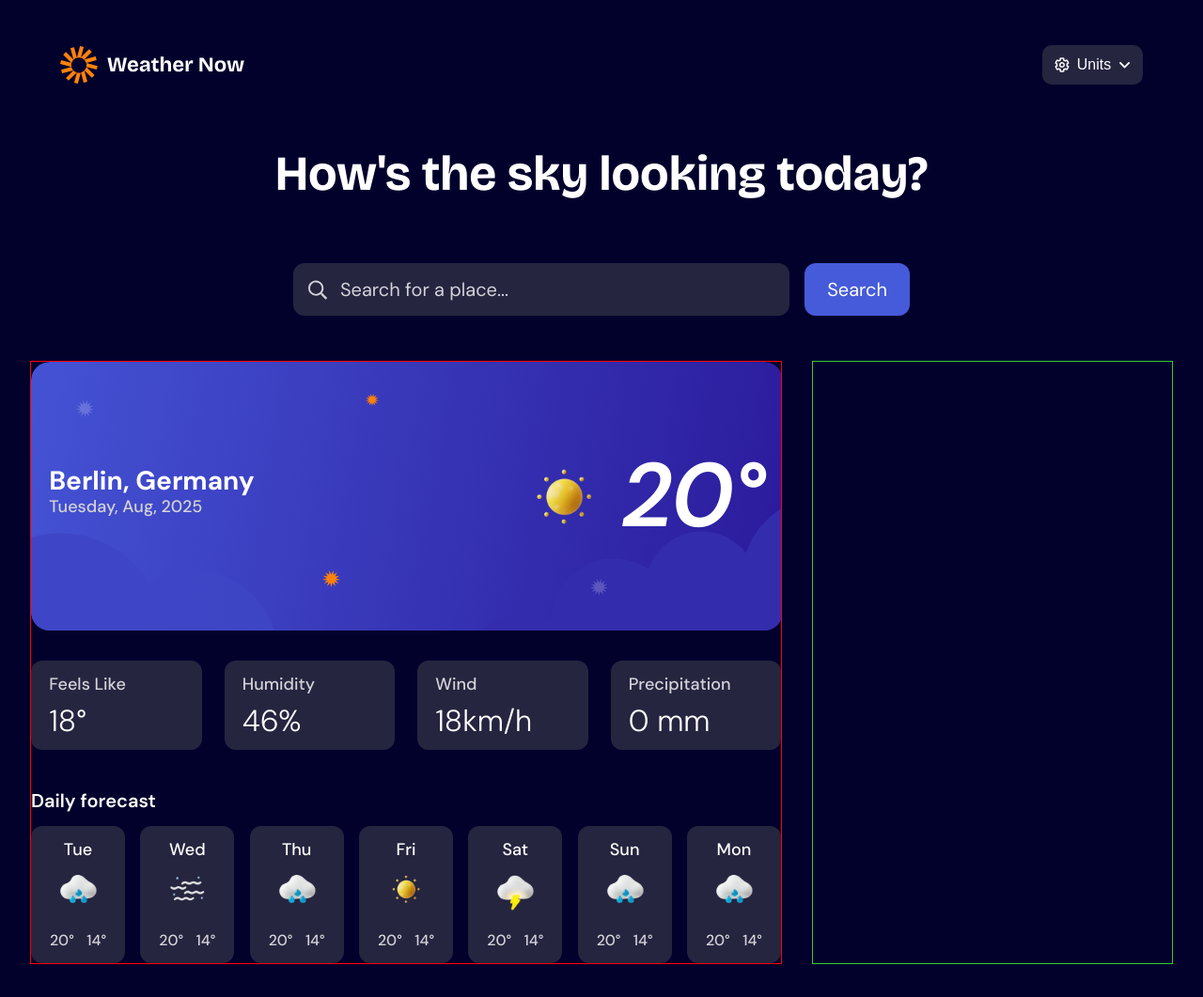
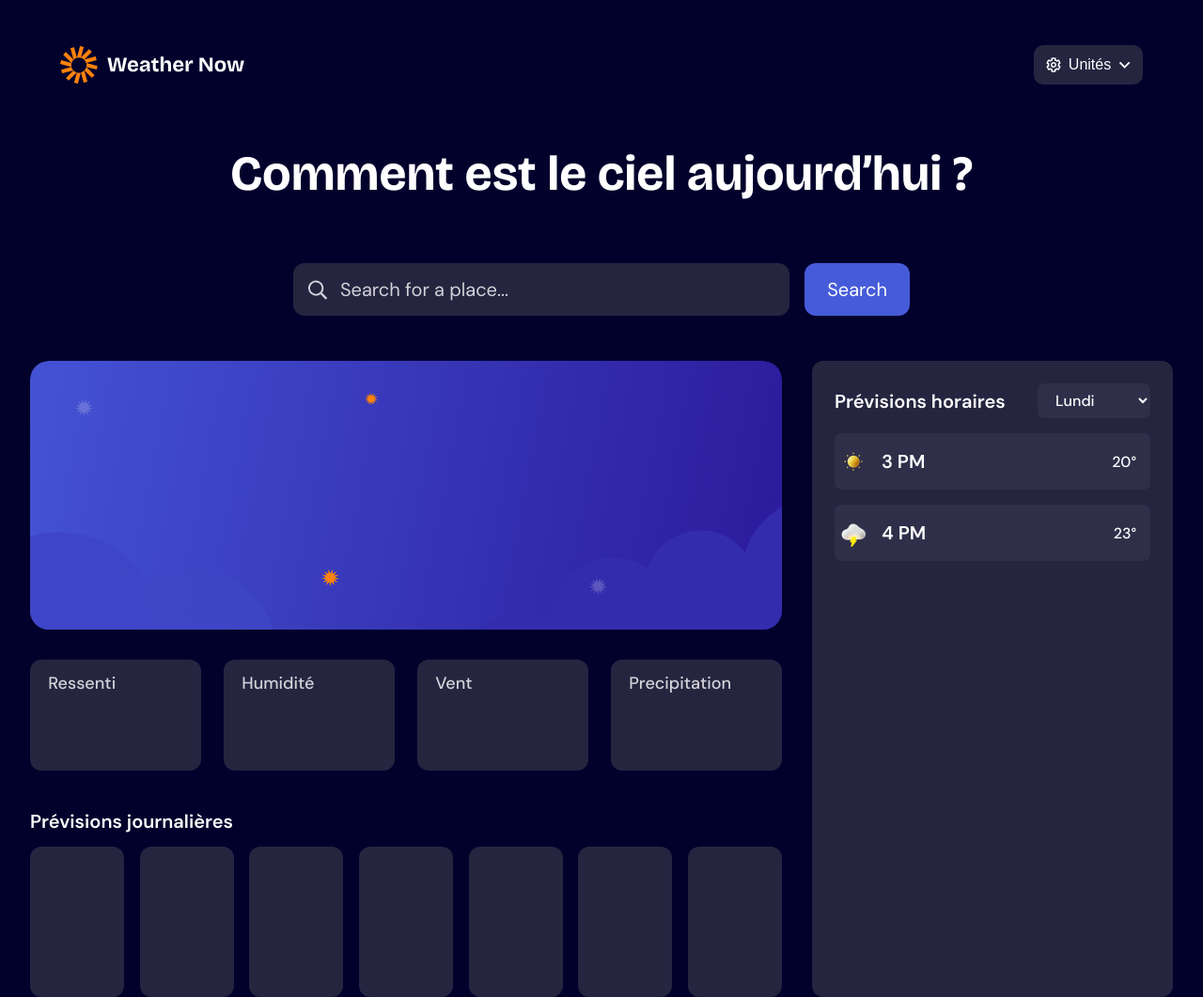
Before and after one commit to EdouardHrgt/weather-app, a plain HTML site: page index.html in a window 1280 px wide. Shown: the whole page at 94% size. Before the commit the page ends 1026 px from the top, so only its background shows below. Drawn offline with nearby package versions, Linux system fonts and the light colour scheme.

Commit message:
WiP right column - hourly forecasts HTML & CSS part

```diff
--- a/index.html
+++ b/index.html
@@ -4,22 +4,20 @@
 <head>
   <meta charset="UTF-8" />
   <meta name="viewport" content="width=device-width, initial-scale=1.0" />
-    <link rel="icon" type="image/png" sizes="32x32"
-      href="./assets/images/favicon-32x32.png" />
+  <link rel="icon" type="image/png" sizes="32x32" href="./assets/images/favicon-32x32.png" />
   <link rel="preconnect" href="https://fonts.googleapis.com" />
   <link rel="preconnect" href="https://fonts.gstatic.com" crossorigin />
   <link
     href="https://fonts.googleapis.com/css2?family=Bricolage+Grotesque:opsz,wght@12..96,200..800&family=DM+Sans:ital,opsz,wght@0,9..40,100..1000;1,9..40,100..1000&display=swap"
     rel="stylesheet" />
-    <title>Frontend Mentor | Weather app</title>
+  <title>Frontend Mentor | Weather app by Edh</title>
   <link rel="stylesheet" href="style.css" />
   <script src="./app.js" defer></script>
 </head>
 
 <body>
   <header>
-      <svg xmlns="http://www.w3.org/2000/svg" width="197" height="40"
-        fill="none" viewBox="0 0 197 40">
+    <svg xmlns="http://www.w3.org/2000/svg" width="197" height="40" fill="none" viewBox="0 0 197 40">
       <g clip-path="url(#a)">
         <path fill="#FF820A"
           d="M25.093 1.054 21.16 0l-3.315 12.37-2.992-11.168-3.933 1.054 3.233 12.066L6.1 6.269l-2.88 2.88 8.834 8.832-11-2.947L0 18.967l12.019 3.22a8.144 8.144 0 1 1 15.869-.011l10.922 2.926 1.054-3.933-12.066-3.233 11-2.947-1.054-3.934-12.066 3.234 8.053-8.053-2.88-2.88-8.71 8.711 2.952-11.013Z" />
@@ -35,118 +33,135 @@
       </defs>
     </svg>
     <div class="units">
-        <svg xmlns="http://www.w3.org/2000/svg" width="16" height="16"
-          fill="none" viewBox="0 0 16 16">
+      <svg xmlns="http://www.w3.org/2000/svg" width="16" height="16" fill="none" viewBox="0 0 16 16">
         <path fill="#fff"
           d="M14.125 7.406c.031.407.031.813 0 1.188l1 .594a.74.74 0 0 1 .344.843c-.344 1.313-1.063 2.5-2 3.469-.25.219-.625.281-.906.125l-1-.594c-.25.188-.72.469-1.032.594v1.156a.733.733 0 0 1-.562.719A7.765 7.765 0 0 1 6 15.5c-.313-.063-.563-.406-.563-.719v-1.156a5.54 5.54 0 0 1-1.03-.594l-1 .594c-.282.156-.657.094-.907-.125-.938-.969-1.656-2.156-2-3.469a.74.74 0 0 1 .344-.844l1-.593c-.032-.156-.032-.406-.032-.594 0-.156 0-.406.032-.594l-1-.562A.74.74 0 0 1 .5 6c.344-1.313 1.063-2.5 2-3.469.25-.219.625-.281.906-.125l1 .594c.25-.188.719-.469 1.032-.594V1.25c0-.344.218-.625.562-.719a7.766 7.766 0 0 1 3.969 0c.312.063.562.406.562.719v1.156c.313.125.781.406 1.031.594l1-.594c.282-.156.657-.094.907.125.937.969 1.656 2.156 2 3.469a.74.74 0 0 1-.344.844l-1 .562Zm-1.656 2c.25-1.312.25-1.469 0-2.781l1.375-.781c-.188-.563-.688-1.375-1.063-1.813l-1.375.782c-.969-.844-1.125-.938-2.375-1.375V1.843C8.75 1.812 8.281 1.75 8 1.75c-.313 0-.781.063-1.063.094v1.593c-1.25.438-1.375.532-2.375 1.376L3.188 4.03c-.468.532-.812 1.157-1.062 1.813l1.375.781c-.25 1.313-.25 1.469 0 2.781l-1.375.781c.188.563.688 1.376 1.063 1.813l1.374-.781c.97.844 1.125.937 2.375 1.375v1.594c.282.03.75.093 1.063.093.281 0 .75-.062 1.031-.094v-1.593c1.25-.438 1.375-.531 2.375-1.375l1.375.781c.375-.438.875-1.25 1.063-1.813l-1.375-.78ZM8 5c1.625 0 3 1.375 3 3 0 1.656-1.375 3-3 3a3 3 0 0 1-3-3c0-1.625 1.344-3 3-3Zm0 4.5A1.5 1.5 0 0 0 9.5 8c0-.813-.688-1.5-1.5-1.5A1.5 1.5 0 0 0 6.5 8c0 .844.656 1.5 1.5 1.5Z" />
       </svg>
-        <p>Units</p>
-        <img src="./assets/images/icon-dropdown.svg"
-          alt="open the dropdown menu">
+      <p>Unités</p>
+      <img src="./assets/images/icon-dropdown.svg" alt="open the dropdown menu">
     </div>
   </header>
   <main>
-      <h1>How's the sky looking today?</h1>
+    <h1>Comment est le ciel aujourd’hui ?</h1>
     <form action id="myForm">
-        <input type="text" name="search" id="search"
-          placeholder="Search for a place...">
+      <input type="text" name="search" id="search" placeholder="Search for a place...">
       <input type="submit" value="Search" id="submit">
     </form>
-      <p class="temp"></p>
     <!-- *::: GRID :::* -->
     <section class="grid">
       <!-- all the left column -->
       <div class="left-col">
         <div class="town">
           <div class="town-name-date">
-              <h2 class="tp-4">Berlin, Germany</h2>
-              <p class="date tp-6">Tuesday, Aug, 2025</p>
+            <h2 class="tp-4 town-name"></h2>
+            <p class="date tp-6"></p>
           </div>
           <div class="temperature">
-              <img src="./assets/images/icon-sunny.webp" alt="Sunny day">
-              <p class="tp-1">20°</p>
+            <p class="tp-1"></p>
           </div>
         </div>
         <div class="metrix-wrapper">
           <div class="metrix">
-              <h3 class="tp-6">Feels Like</h3>
-              <p class="tp-3 feel-like">18°</p>
+            <h3 class="tp-6">Ressenti</h3>
+            <p class="tp-3 feel-like"></p>
           </div>
           <div class="metrix">
-              <h3 class="tp-6">Humidity</h3>
-              <p class="tp-3 humidity">46%</p>
+            <h3 class="tp-6">Humidité</h3>
+            <p class="tp-3 humidity"></p>
           </div>
           <div class="metrix">
-              <h3 class="tp-6">Wind</h3>
-              <p class="tp-3 wind">18km/h</p>
+            <h3 class="tp-6">Vent</h3>
+            <p class="tp-3 wind"></p>
           </div>
           <div class="metrix">
             <h3 class="tp-6">Precipitation</h3>
-              <p class="tp-3 precipitation">0 mm</p>
+            <p class="tp-3 precipitation"></p>
           </div>
         </div>
-          <h3 class="daily-title tp-5">Daily forecast</h3>
+        <h3 class="daily-title tp-5">Prévisions journalières</h3>
         <div class="days">
-            <div class="day tue">
-              <p class="tp-6">Tue</p>
-              <img src="./assets/images/icon-rain.webp" alt="rainy day">
+          <div class="day">
+            <p class="tp-6"></p>
             <div class="min-max-temperatures">
-                <p class="max-temp tp-7">20°</p>
-                <p class="min-temp tp-7">14°</p>
+              <p class="max-temp tp-7"></p>
+              <p class="min-temp tp-7"></p>
             </div>
           </div>
-            <div class="day wed">
-              <p class="tp-6">Wed</p>
-              <img src="./assets/images/icon-fog.webp" alt="rainy day">
+          <div class="day">
+            <p class="tp-6"></p>
             <div class="min-max-temperatures">
-                <p class="max-temp tp-7">20°</p>
-                <p class="min-temp tp-7">14°</p>
+              <p class="max-temp tp-7"></p>
+              <p class="min-temp tp-7"></p>
             </div>
           </div>
-            <div class="day thu">
-              <p class="tp-6">Thu</p>
-              <img src="./assets/images/icon-rain.webp" alt="rainy day">
+          <div class="day">
+            <p class="tp-6"></p>
             <div class="min-max-temperatures">
-                <p class="max-temp tp-7">20°</p>
-                <p class="min-temp tp-7">14°</p>
+              <p class="max-temp tp-7"></p>
+              <p class="min-temp tp-7"></p>
             </div>
           </div>
-            <div class="day fri">
-              <p class="tp-6">Fri</p>
-              <img src="./assets/images/icon-sunny.webp" alt="rainy day">
+          <div class="day">
+            <p class="tp-6"></p>
             <div class="min-max-temperatures">
-                <p class="max-temp tp-7">20°</p>
-                <p class="min-temp tp-7">14°</p>
+              <p class="max-temp tp-7"></p>
+              <p class="min-temp tp-7"></p>
             </div>
           </div>
-            <div class="day sat">
-              <p class="tp-6">Sat</p>
-              <img src="./assets/images/icon-storm.webp" alt="rainy day">
+          <div class="day">
+            <p class="tp-6"></p>
             <div class="min-max-temperatures">
-                <p class="max-temp tp-7">20°</p>
-                <p class="min-temp tp-7">14°</p>
+              <p class="max-temp tp-7"></p>
+              <p class="min-temp tp-7"></p>
             </div>
           </div>
-            <div class="day sun">
-              <p class="tp-6">Sun</p>
-              <img src="./assets/images/icon-rain.webp" alt="rainy day">
+          <div class="day">
+            <p class="tp-6"></p>
             <div class="min-max-temperatures">
-                <p class="max-temp tp-7">20°</p>
-                <p class="min-temp tp-7">14°</p>
+              <p class="max-temp tp-7"></p>
+              <p class="min-temp tp-7"></p>
             </div>
           </div>
-            <div class="day mon">
-              <p class="tp-6">Mon</p>
-              <img src="./assets/images/icon-rain.webp" alt="rainy day">
+          <div class="day">
+            <p class="tp-6"></p>
             <div class="min-max-temperatures">
-                <p class="max-temp tp-7">20°</p>
-                <p class="min-temp tp-7">14°</p>
+              <p class="max-temp tp-7"></p>
+              <p class="min-temp tp-7"></p>
             </div>
           </div>
         </div>
       </div>
       <!-- all the right column -->
-        <div class="right-col"></div>
+      <div class="right-col">
+        <div class="hourly-title-menu">
+          <h3 class="hourly-title tp-5">Prévisions horaires</h3>
+          <select id="hourly-days" name="hourly-days" class="tp-7">
+            <option value="Lundi">Lundi</option>
+            <option value="Mardi">Mardi</option>
+            <option value="Mardi">Mercredi</option>
+            <option value="Mardi">Jeudi</option>
+            <option value="Mardi">Vendredi</option>
+            <option value="Mardi">Samedi</option>
+            <option value="Mardi">Dimanche</option>
+          </select>
+        </div>
+        <div class="hourly-datas">
+          <div class="hourly">
+            <div>
+              <img src="./assets/images/icon-sunny.webp" alt="">
+              <p class="hourly-text tp-5">3 pm</p>
+            </div>
+            <p class="hourly-temp tp-7">20°</p>
+          </div>
+          <div class="hourly">
+            <div>
+              <img src="./assets/images/icon-storm.webp" alt="">
+              <p class="hourly-text tp-5">4 pm</p>
+            </div>
+            <p class="hourly-temp tp-7">23°</p>
+          </div>
+        </div>
+      </div>
     </section>
   </main>
 </body>
--- a/style.css
+++ b/style.css
@@ -217,12 +217,10 @@ input[type="submit"] {
 }
 
 .left-col {
-  border: 1px solid red;
   width: 800px;
 }
 
 .right-col {
-  border: 1px solid limegreen;
   width: 384px;
 }
 
@@ -249,12 +247,18 @@ input[type="submit"] {
 .temperature img {
   width: 120px;
   height: 120px;
+  transition: opacity 0.5s ease-in-out;
+  opacity: 1;
+}
+
+.temperature img.fade-out {
+  opacity: 0;
 }
 
 .date,
 .metrix h3 {
   color: var(--neutral-200);
-  margin-bottom: .7rem;
+  margin-bottom: 0.7rem;
 }
 
 .metrix-wrapper {
@@ -270,6 +274,7 @@ input[type="submit"] {
   background-color: var(--neutral-800);
   width: 100%;
   padding: 15px 1.2rem;
+  height: 118px;
 }
 
 .daily-title {
@@ -278,8 +283,7 @@ input[type="submit"] {
 }
 
 .days,
-.min-max-temperatures
- {
+.min-max-temperatures {
   display: flex;
   align-items: center;
   justify-content: space-between;
@@ -288,19 +292,80 @@ input[type="submit"] {
 .day {
   background-color: var(--neutral-800);
   border-radius: 12px;
-  padding: 15px 20px;
+  padding: 15px 7px;
   text-align: center;
+  height: 160px;
+  width: 100px;
 }
 
 .day img {
   width: 60px;
   height: 60px;
   margin-bottom: 15px;
+  margin-inline: auto;
 }
 
-.min-max-temperatures p {
+.min-temp {
   color: var(--neutral-200);
 }
+
+.max-temp {
+  color: var(--neutral-0);
+}
+
+/* ===== RIGHT COLUMN ===== */
+.right-col {
+  padding: 24px;
+  border-radius: 12px;
+  background-color: var(--neutral-800);
+}
+
+.hourly-title-menu {
+  display: flex;
+  justify-content: space-between;
+  align-items: center;
+  margin-bottom: 16px;
+}
+
+#hourly-days {
+  background-color: var(--neutral-700);
+  color: var(--neutral-0);
+  border: none;
+  cursor: pointer;
+  height: 37px;
+  width: 120px;
+  padding: 0 0 0 15px;
+  position: relative;
+  border-radius: 7px;
+}
+
+.hourly {
+  display: flex;
+  justify-content: space-between;
+  align-items: center;
+  max-width: 336px;
+  height: 60px;
+  border-radius: 7px;
+  background-color: var(--neutral-700);
+  padding-right: 15px;
+  margin-bottom: 16px;
+}
+
+.hourly >div {
+  display: flex;
+  align-items: center;
+  gap: 10px;
+}
+
+.hourly img {
+  width: 40px;
+  height: 40px;
+}
+
+.hourly-text {
+  text-transform: uppercase;
+}
+
 /* ===== RESPONSIVE DESIGN ===== */
 
 @media (max-width: 1260px) {
```
Also changed, not shown: app.js (+86 -45 lines). Lines whose indentation alone changed are shown as unchanged.
